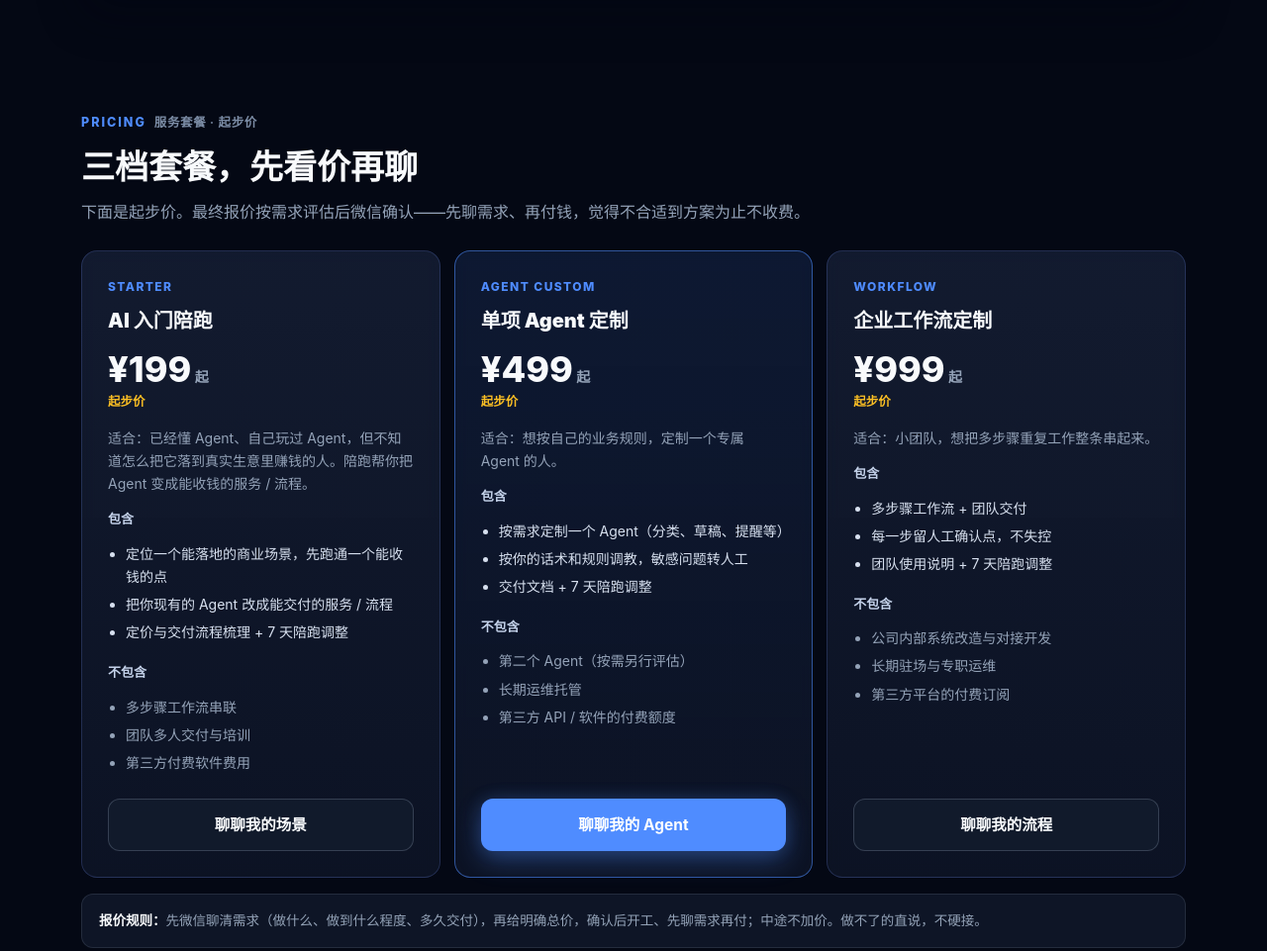
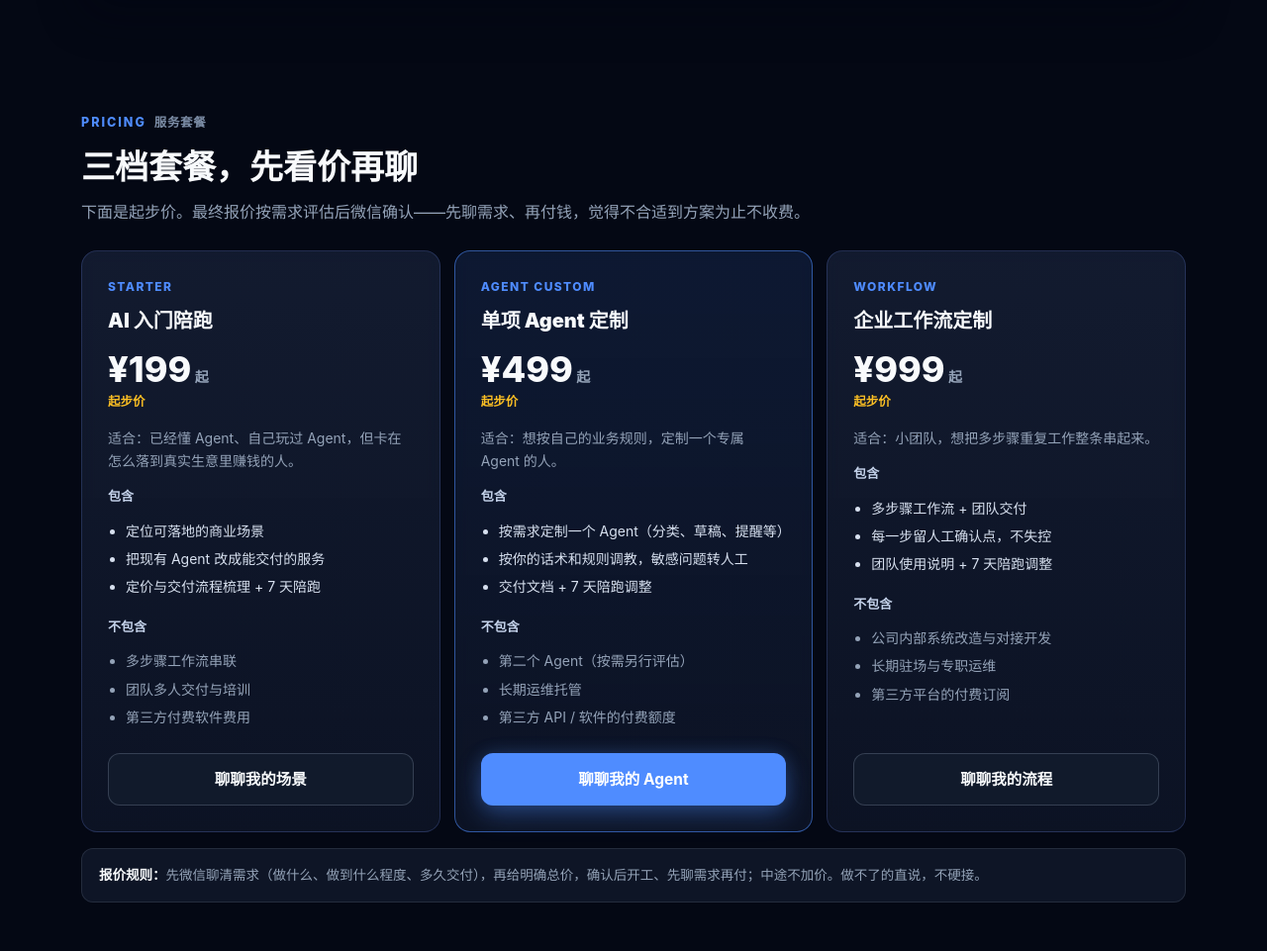
Before and after one commit to chenqinhong63/personal-shop, a plain HTML site: page index.html in a window 1280 px wide. Shown: the part 4732-5693 px from the top of the page at 99% size. Drawn offline with Linux system fonts and the light colour scheme.

Commit message:
第一档套餐文案改回短版

```diff
--- a/index.html
+++ b/index.html
@@ -697,15 +697,15 @@ h1 .grad{background:linear-gradient(92deg,#6FB2FF 0%,#38BDF8 30%,#A78BFA 65%,#7F
 
 <!-- PRICING -->
 <section id="pricing"><div class="wrap">
-<div class="sec-head reveal"><div class="kicker">Pricing<span>服务套餐 · 起步价</span></div><h2>三档套餐，先看价再聊</h2><p>下面是起步价。最终报价按需求评估后微信确认——先聊需求、再付钱，觉得不合适到方案为止不收费。</p></div>
+<div class="sec-head reveal"><div class="kicker">Pricing<span>服务套餐</span></div><h2>三档套餐，先看价再聊</h2><p>下面是起步价。最终报价按需求评估后微信确认——先聊需求、再付钱，觉得不合适到方案为止不收费。</p></div>
 <div class="pricing">
 <article class="price-card reveal">
 <span class="tier">STARTER</span><h3>AI 入门陪跑</h3>
 <div class="amount">¥199<small> 起</small></div>
 <p class="ref">起步价</p>
-<p style="color:var(--muted);font-size:14px;margin:0">适合：已经懂 Agent、自己玩过 Agent，但不知道怎么把它落到真实生意里赚钱的人。陪跑帮你把 Agent 变成能收钱的服务 / 流程。</p>
+<p style="color:var(--muted);font-size:14px;margin:0">适合：已经懂 Agent、自己玩过 Agent，但卡在怎么落到真实生意里赚钱的人。</p>
 <h4>包含</h4>
-<ul><li>定位一个能落地的商业场景，先跑通一个能收钱的点</li><li>把你现有的 Agent 改成能交付的服务 / 流程</li><li>定价与交付流程梳理 + 7 天陪跑调整</li></ul>
+<ul><li>定位可落地的商业场景</li><li>把现有 Agent 改成能交付的服务</li><li>定价与交付流程梳理 + 7 天陪跑</li></ul>
 <h4>不包含</h4>
 <ul class="no"><li>多步骤工作流串联</li><li>团队多人交付与培训</li><li>第三方付费软件费用</li></ul>
 <div class="pcta"><a class="btn btn-ghost" href="#contact" style="width:100%">聊聊我的场景</a></div>
```
